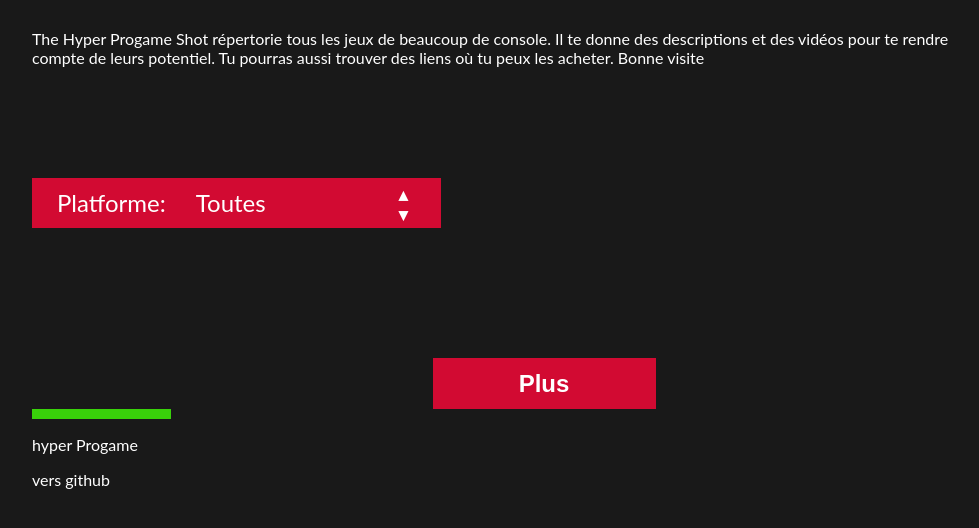
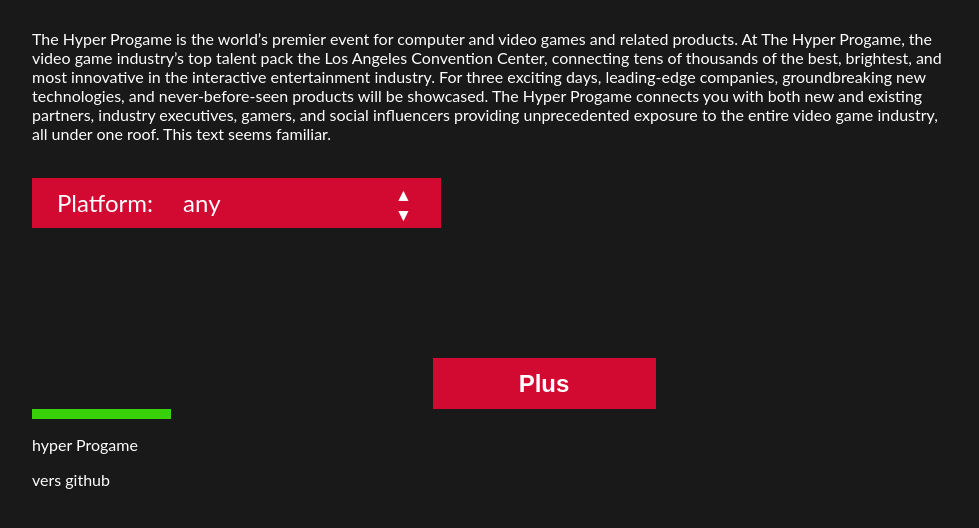
Before and after one commit to Huggil/Hp, a website with bundled scripts: page index.html in a window 1280 px wide. Shown: the part 192-720 px from the top of the page, without its empty margins (96-1075 px from the left). Built offline with nearby package versions, Linux system fonts and the light colour scheme; no server answers.

Commit message:
second commit

```diff
--- a/index.html
+++ b/index.html
@@ -32,15 +32,14 @@
     <div class="heading--bottom">
       <h1 class="heading--bottom__title">Bienvenue</h1>
       <p class="heading--bottom__paragraph">
-        The Hyper Progame Shot répertorie tous les jeux de beaucoup de console. Il te donne des descriptions et des vidéos pour te rendre compte de leurs potentiel. Tu pourras aussi trouver des liens où tu peux les acheter.
-        Bonne visite
+        The Hyper Progame is the world’s premier event for computer and video games and related products. At The Hyper Progame, the video game industry’s top talent pack the Los Angeles Convention Center, connecting tens of thousands of the best, brightest, and most innovative in the interactive entertainment industry. For three exciting days, leading-edge companies, groundbreaking new technologies, and never-before-seen products will be showcased. The Hyper Progame connects you with both new and existing partners, industry executives, gamers, and social influencers providing unprecedented exposure to the entire video game industry, all under one roof. This text seems familiar.
       </p>
     </div>
     <div class="games">
       <div class="games--dropdown">
-        <label for="platforms">Platforme:&nbsp;</label>
+        <label for="platforms">Platform:&nbsp;</label>
         <select id="platform" name="platform" onchange="window.location.href=`#pagelist/&platforms=${this.value}`">
-          <option value="">Toutes</option>
+          <option value="">any</option>
           <option value="1">PC</option>
           <option value="18">PlayStation</option>
           <option value="3">Xbox</option>
@@ -59,7 +58,7 @@
     <div class="rectangle" style="width: 139px; height: 10px; left: 50px; top: 1566px; background: #39d20a;"></div>
     <div class="footer">
       <p>hyper Progame</p>
-     <a href="https://github.com/widmaker666"> <p>vers github</p></a>
+     <a href="https://github.com/Huggil"> <p>vers github</p></a>
     </div>
 
     <script src="https://kit.fontawesome.com/09df9c0f6f.js" crossorigin="anonymous"></script>
```
